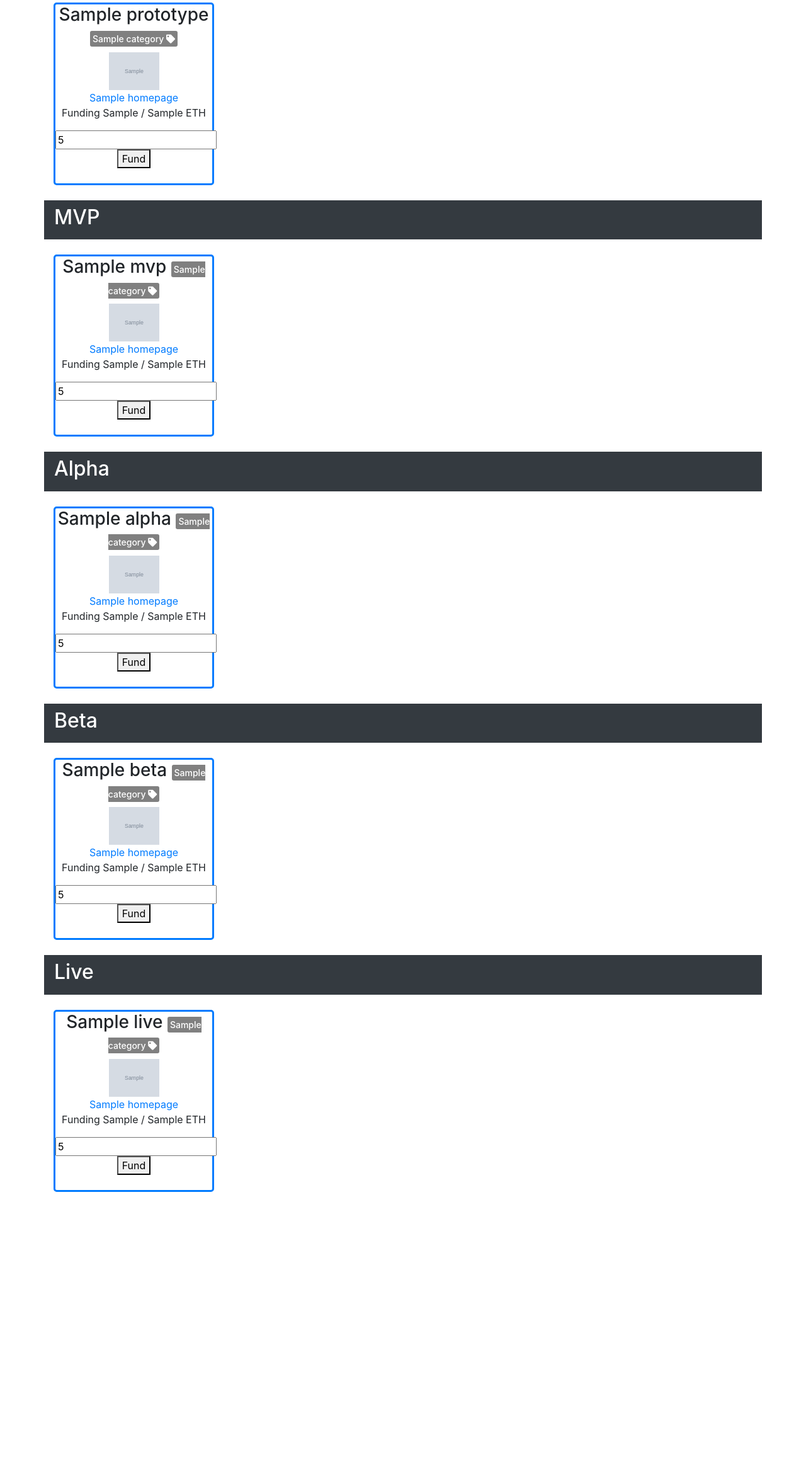
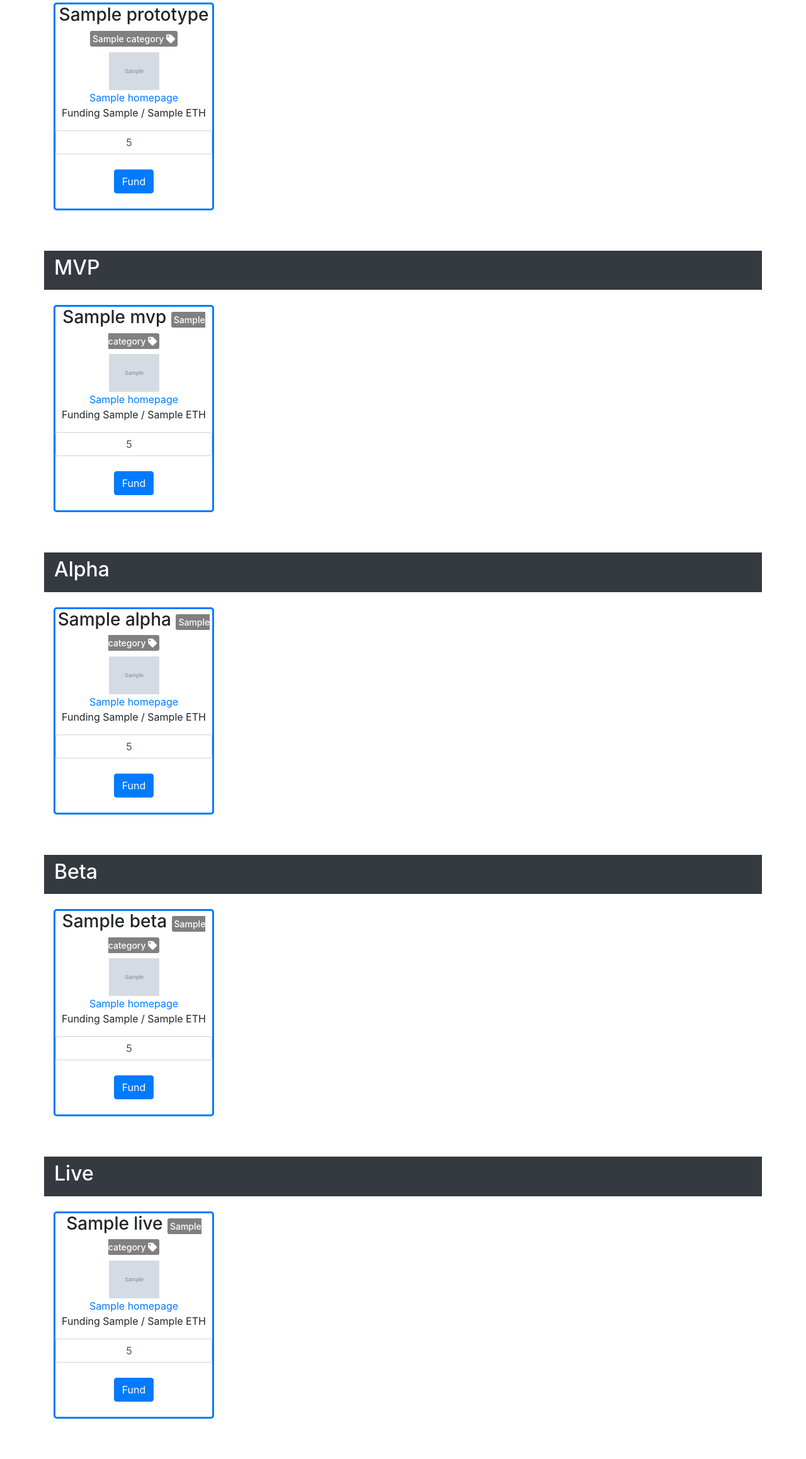
Before and after one commit to dappstore0/dappstore, a Django app: template app/templates/home.html in a window 1280 px wide. Shown: the part 178-2494 px from the top of the page at 63% size. Before the commit the page ends 2070 px from the top, so only its background shows below. Run offline with Django 3.2, Linux system fonts and the light colour scheme; the template is opened without the code that fills it: most values are stand-ins (such as "Sample title", 1, 10 or a date in 2020); grey boxes marked "Sample" are stand-in pictures; some libraries are stand-ins or nearby versions.

Commit message:
appearance

```diff
--- a/app/static/home.css
+++ b/app/static/home.css
@@ -3,6 +3,7 @@
     border-width: 3px;
     border-radius: 5px;
     border-color: rgb(0, 123, 255);;
+    margin-bottom: 40px;
 }
 
 .label {
--- a/app/templates/dapp.html
+++ b/app/templates/dapp.html
@@ -7,11 +7,11 @@
   <img width="80" src="{{ dapp.icon }}">
   <br>
   <a href="{{ dapp.homepage }}">{{ dapp.homepage }}</a><p>Funding {{ dapp.current_fund }} / {{ dapp.fund_next_stage }} ETH</p>
-     <form action="/" method="post">
-         {% csrf_token %}
-      <input type="hidden" name="name" value="{{ dapp.name }}">
-      <input type="number" name="eth" min="0" max="{{ dapp.fund_next_stage }}" step="1" value="5"><br>
-      <button type="submit">Fund</button>
-    </form>
-    <br>
+  <form action="/" method="post">
+    {% csrf_token %}
+    <input type="hidden" name="name" value="{{ dapp.name }}">
+    <input class="form-control text-center" type="number" name="eth" min="0" max="{{ dapp.fund_next_stage }}" step="1" value="5"><br>
+    <button class="btn btn-primary" type="submit">Fund</button>
+  </form>
+  <br>
 </div>
--- a/app/templates/home.html
+++ b/app/templates/home.html
@@ -9,8 +9,6 @@
   </nav>
   <br>
   <div class="container">
-
-
     <div class="row navbar navbar-dark bg-dark">
       <h2 style="color:white;">Prototype</h2>
     </div>
```
Lines whose indentation alone changed are shown as unchanged.
